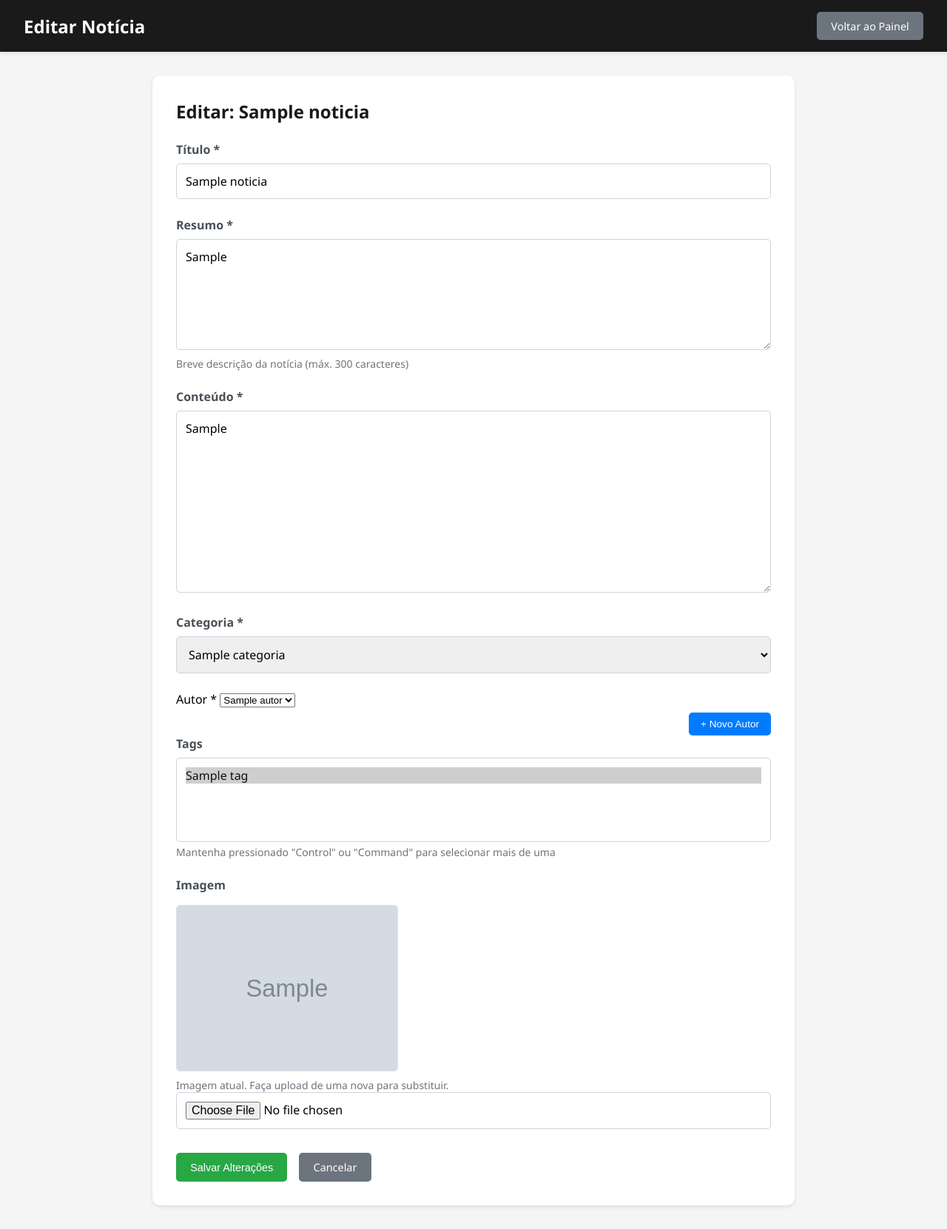
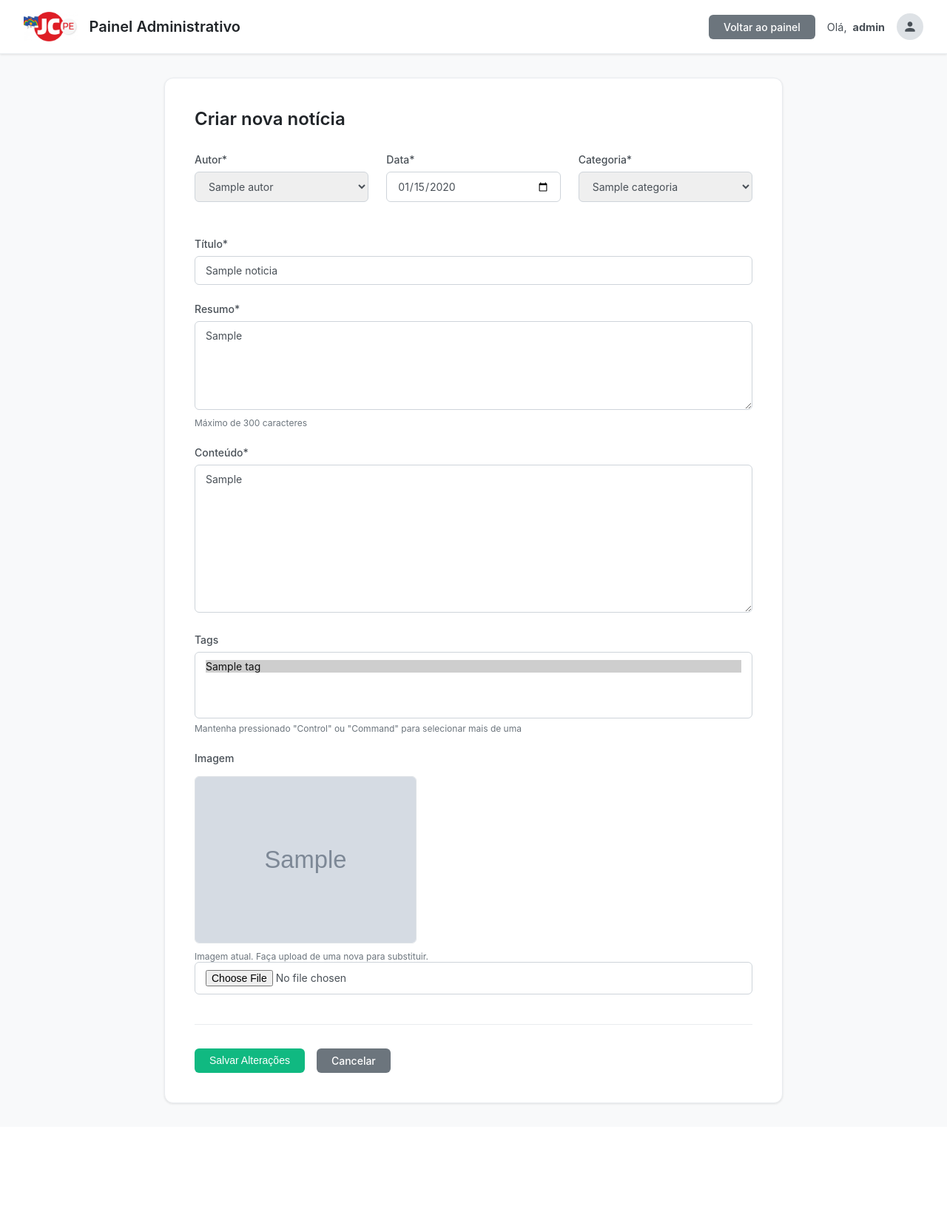
Before and after one commit to louise-pessoa/claraboiacorp, a Django app: page /painel/noticia/1/editar/ in a window 1280 px wide. Shown: the whole page at 74% size. After the commit the page ends 1493 px from the top, so only its background shows below. Run offline with Django 5.2, Linux system fonts and the light colour scheme; a user stored in the database is signed in; tables that the repository leaves empty hold one stand-in row (values such as "Sample post"); grey boxes marked "Sample" are stand-in pictures; parts of the project's set-up code (start-up, migrations or seed data) failed here and were passed over.

Commit message:
painel de criar noticia atualizado

```diff
--- a/jcpemobile/templates/admin_form_noticia.html
+++ b/jcpemobile/templates/admin_form_noticia.html
@@ -1,9 +1,11 @@
+{% load static %}
 <!DOCTYPE html>
 <html lang="pt-BR">
 <head>
     <meta charset="UTF-8">
     <meta name="viewport" content="width=device-width, initial-scale=1.0">
-    <title>{% if noticia %}Editar{% else %}Nova{% endif %} Notícia - Admin</title>
+    <title>{% if noticia %}Editar{% else %}Criar nova{% endif %} notícia - Painel Administrativo</title>
+    <link rel="icon" type="image/png" href="{% static 'images/jc-favicon.png' %}">
     <style>
         * {
             margin: 0;
@@ -12,33 +14,79 @@
         }
 
         body {
-            font-family: 'Segoe UI', Tahoma, Geneva, Verdana, sans-serif;
-            background: #f5f5f5;
+            font-family: -apple-system, BlinkMacSystemFont, 'Segoe UI', Roboto, 'Helvetica Neue', Arial, sans-serif;
+            background: #f8f9fa;
+            color: #212529;
         }
 
         .header {
-            background: #1a1a1a;
-            color: white;
+            background: #ffffff;
             padding: 1rem 2rem;
             display: flex;
             justify-content: space-between;
             align-items: center;
-            box-shadow: 0 2px 5px rgba(0,0,0,0.1);
+            box-shadow: 0 1px 3px rgba(0,0,0,0.1);
+            border-bottom: 1px solid #e9ecef;
+        }
+
+        .header-left {
+            display: flex;
+            align-items: center;
+            gap: 1rem;
+        }
+
+        .header-logo {
+            height: 40px;
+            width: auto;
         }
 
         .header h1 {
-            font-size: 1.5rem;
+            font-size: 1.25rem;
+            font-weight: 600;
+            color: #212529;
+        }
+
+        .header-right {
+            display: flex;
+            align-items: center;
+            gap: 1rem;
+        }
+
+        .user-info {
+            display: flex;
+            align-items: center;
+            gap: 0.5rem;
+            color: #495057;
+            font-size: 0.9rem;
+        }
+
+        .user-avatar {
+            width: 36px;
+            height: 36px;
+            background: #dee2e6;
+            border-radius: 50%;
+            display: flex;
+            align-items: center;
+            justify-content: center;
+            color: #495057;
+        }
+
+        .user-avatar svg {
+            width: 20px;
+            height: 20px;
         }
 
         .btn {
-            padding: 0.6rem 1.2rem;
+            padding: 0.5rem 1.25rem;
             border: none;
-            border-radius: 5px;
+            border-radius: 6px;
             cursor: pointer;
             text-decoration: none;
             display: inline-block;
-            transition: all 0.3s;
-            font-size: 0.9rem;
+            transition: all 0.2s;
+            font-size: 0.875rem;
+            font-weight: 500;
+            text-align: center;
         }
 
         .btn-secondary {
@@ -51,51 +99,51 @@
         }
 
         .btn-success {
-            background: #28a745;
+            background: #10b981;
             color: white;
         }
 
         .btn-success:hover {
-            background: #218838;
+            background: #059669;
+            transform: translateY(-1px);
+            box-shadow: 0 2px 5px rgba(16,185,129,0.3);
         }
 
         .btn-primary {
-            background: #007bff;
+            background: #0d6efd;
             color: white;
-            font-size: 0.85rem;
-            padding: 0.5rem 1rem;
         }
 
         .btn-primary:hover {
-            background: #0056b3;
-        }
-
-        .form-group-with-button {
-            display: flex;
-            gap: 0.5rem;
-            align-items: flex-start;
-        }
-
-        .form-group-with-button > div:first-child {
-            flex: 1;
+            background: #0b5ed7;
         }
 
         .container {
             max-width: 900px;
             margin: 2rem auto;
-            padding: 0 1rem;
+            padding: 0 2rem;
         }
 
         .form-container {
             background: white;
-            border-radius: 10px;
-            padding: 2rem;
-            box-shadow: 0 2px 5px rgba(0,0,0,0.1);
+            border-radius: 12px;
+            padding: 2.5rem;
+            box-shadow: 0 1px 3px rgba(0,0,0,0.1);
+            border: 1px solid #e9ecef;
         }
 
         .form-container h2 {
+            font-size: 1.5rem;
+            font-weight: 600;
+            color: #212529;
+            margin-bottom: 2rem;
+        }
+
+        .form-row {
+            display: grid;
+            grid-template-columns: 1fr 1fr 1fr;
+            gap: 1.5rem;
             margin-bottom: 1.5rem;
-            color: #1a1a1a;
         }
 
         .form-group {
@@ -105,86 +153,118 @@
         .form-group label {
             display: block;
             margin-bottom: 0.5rem;
-            font-weight: 600;
+            font-weight: 500;
             color: #495057;
+            font-size: 0.875rem;
         }
 
         .form-group input[type="text"],
+        .form-group input[type="date"],
         .form-group input[type="file"],
         .form-group select,
         .form-group textarea {
             width: 100%;
-            padding: 0.75rem;
+            padding: 0.625rem 0.875rem;
             border: 1px solid #ced4da;
-            border-radius: 5px;
-            font-size: 1rem;
+            border-radius: 6px;
+            font-size: 0.875rem;
             font-family: inherit;
+            color: #495057;
+            transition: border-color 0.2s, box-shadow 0.2s;
+        }
+
+        .form-group input::placeholder,
+        .form-group textarea::placeholder {
+            color: #adb5bd;
         }
 
         .form-group textarea {
-            min-height: 150px;
+            min-height: 120px;
             resize: vertical;
+        }
+
+        .form-group textarea.conteudo {
+            min-height: 200px;
         }
 
         .form-group input:focus,
         .form-group select:focus,
         .form-group textarea:focus {
             outline: none;
-            border-color: #007bff;
-            box-shadow: 0 0 0 3px rgba(0,123,255,0.1);
+            border-color: #0d6efd;
+            box-shadow: 0 0 0 3px rgba(13,110,253,0.1);
+        }
+
+        .help-text {
+            font-size: 0.75rem;
+            color: #6c757d;
+            margin-top: 0.375rem;
+        }
+
+        .error {
+            color: #dc3545;
+            font-size: 0.8125rem;
+            margin-top: 0.375rem;
+        }
+
+        .alert {
+            padding: 1rem 1.25rem;
+            border-radius: 8px;
+            margin-bottom: 1.5rem;
+            border: 1px solid transparent;
+        }
+
+        .alert-error {
+            background: #fee2e2;
+            color: #991b1b;
+            border-color: #fecaca;
+        }
+
+        .alert-success {
+            background: #d1fae5;
+            color: #065f46;
+            border-color: #a7f3d0;
+        }
+
+        .current-image {
+            max-width: 300px;
+            margin-top: 0.5rem;
+            border-radius: 6px;
+            border: 1px solid #dee2e6;
         }
 
         .form-actions {
             display: flex;
             gap: 1rem;
-            margin-top: 2rem;
-        }
-
-        .error {
-            color: #dc3545;
-            font-size: 0.875rem;
-            margin-top: 0.25rem;
-        }
-
-        .alert {
-            padding: 1rem;
-            border-radius: 5px;
-            margin-bottom: 1rem;
-        }
-
-        .alert-error {
-            background: #f8d7da;
-            color: #721c24;
-            border: 1px solid #f5c6cb;
-        }
-
-        .help-text {
-            font-size: 0.875rem;
-            color: #6c757d;
-            margin-top: 0.25rem;
-        }
-
-        .current-image {
-            max-width: 300px;
-            margin-top: 0.5rem;
-            border-radius: 5px;
-            border: 1px solid #dee2e6;
+            margin-top: 2.5rem;
+            padding-top: 2rem;
+            border-top: 1px solid #e9ecef;
         }
 
         @media (max-width: 768px) {
+            .header {
+                flex-direction: column;
+                gap: 1rem;
+                padding: 1rem;
+            }
+
+            .container {
+                padding: 1rem;
+            }
+
+            .form-container {
+                padding: 1.5rem;
+            }
+
+            .form-row {
+                grid-template-columns: 1fr;
+            }
+
             .form-actions {
                 flex-direction: column;
             }
 
             .btn {
-                width: 100%;
-            }
-
-            .form-group-with-button {
-                flex-direction: column;
-            }
-
-            .btn-primary {
                 width: 100%;
             }
         }
@@ -211,7 +291,7 @@
         .modal-content {
             background-color: white;
             padding: 2rem;
-            border-radius: 10px;
+            border-radius: 12px;
             box-shadow: 0 4px 20px rgba(0,0,0,0.3);
             max-width: 500px;
             width: 90%;
@@ -227,7 +307,9 @@
 
         .modal-header h3 {
             margin: 0;
-            color: #1a1a1a;
+            color: #212529;
+            font-size: 1.25rem;
+            font-weight: 600;
         }
 
         .close {
@@ -240,7 +322,7 @@
         }
 
         .close:hover {
-            color: #1a1a1a;
+            color: #212529;
         }
 
         .modal-body {
@@ -262,23 +344,30 @@
             from { transform: translateY(-50px); opacity: 0; }
             to { transform: translateY(0); opacity: 1; }
         }
-
-        .alert-success {
-            background: #d4edda;
-            color: #155724;
-            border: 1px solid #c3e6cb;
-        }
     </style>
 </head>
 <body>
     <div class="header">
-        <h1>{% if noticia %}Editar Notícia{% else %}Nova Notícia{% endif %}</h1>
-        <a href="{% url 'admin_dashboard' %}" class="btn btn-secondary">Voltar ao Painel</a>
+        <div class="header-left">
+            <img src="{% static 'images/logo-jc.png' %}" alt="JC PE Logo" class="header-logo">
+            <h1>Painel Administrativo</h1>
+        </div>
+        <div class="header-right">
+            <a href="{% url 'admin_dashboard' %}" class="btn btn-secondary">Voltar ao painel</a>
+            <span class="user-info">
+                Olá, <strong>admin</strong>
+            </span>
+            <div class="user-avatar">
+                <svg xmlns="http://www.w3.org/2000/svg" viewBox="0 0 24 24" fill="currentColor">
+                    <path d="M12 12c2.21 0 4-1.79 4-4s-1.79-4-4-4-4 1.79-4 4 1.79 4 4 4zm0 2c-2.67 0-8 1.34-8 4v2h16v-2c0-2.66-5.33-4-8-4z"/>
+                </svg>
+            </div>
+        </div>
     </div>
 
     <div class="container">
         <div class="form-container">
-            <h2>{% if noticia %}Editar: {{ noticia.titulo }}{% else %}Criar Nova Notícia{% endif %}</h2>
+            <h2>Criar nova notícia</h2>
 
             {% if form.errors %}
                 <div class="alert alert-error">
@@ -289,50 +378,55 @@
             <form method="POST" enctype="multipart/form-data">
                 {% csrf_token %}
 
+                <div class="form-row">
+                    <div class="form-group">
+                        <label for="id_autor">Autor*</label>
+                        {{ form.autor }}
+                        {% if form.autor.errors %}
+                            <div class="error">{{ form.autor.errors.0 }}</div>
+                        {% endif %}
+                    </div>
+
+                    <div class="form-group">
+                        <label for="id_data_publicacao">Data*</label>
+                        <input type="date" name="data_publicacao" id="id_data_publicacao" placeholder="EX: 02/12/2025" value="{{ noticia.data_publicacao|date:'Y-m-d'|default:'' }}">
+                        {% if form.data_publicacao.errors %}
+                            <div class="error">{{ form.data_publicacao.errors.0 }}</div>
+                        {% endif %}
+                    </div>
+
+                    <div class="form-group">
+                        <label for="id_categoria">Categoria*</label>
+                        {{ form.categoria }}
+                        {% if form.categoria.errors %}
+                            <div class="error">{{ form.categoria.errors.0 }}</div>
+                        {% endif %}
+                    </div>
+                </div>
+
                 <div class="form-group">
-                    <label for="id_titulo">Título *</label>
-                    {{ form.titulo }}
+                    <label for="id_titulo">Título*</label>
+                    <input type="text" name="titulo" id="id_titulo" placeholder="Digite o título da notícia" value="{{ noticia.titulo|default:'' }}">
                     {% if form.titulo.errors %}
                         <div class="error">{{ form.titulo.errors.0 }}</div>
                     {% endif %}
                 </div>
 
                 <div class="form-group">
-                    <label for="id_resumo">Resumo *</label>
-                    {{ form.resumo }}
-                    <div class="help-text">Breve descrição da notícia (máx. 300 caracteres)</div>
+                    <label for="id_resumo">Resumo*</label>
+                    <textarea name="resumo" id="id_resumo" placeholder="Breve resumo da notícia (máx. 300 caracteres)">{{ noticia.resumo|default:'' }}</textarea>
+                    <div class="help-text">Máximo de 300 caracteres</div>
                     {% if form.resumo.errors %}
                         <div class="error">{{ form.resumo.errors.0 }}</div>
                     {% endif %}
                 </div>
 
                 <div class="form-group">
-                    <label for="id_conteudo">Conteúdo *</label>
-                    {{ form.conteudo }}
+                    <label for="id_conteudo">Conteúdo*</label>
+                    <textarea name="conteudo" id="id_conteudo" class="conteudo" placeholder="Conteúdo completo da notícia">{{ noticia.conteudo|default:'' }}</textarea>
                     {% if form.conteudo.errors %}
                         <div class="error">{{ form.conteudo.errors.0 }}</div>
                     {% endif %}
-                </div>
-
-                <div class="form-group">
-                    <label for="id_categoria">Categoria *</label>
-                    {{ form.categoria }}
-                    {% if form.categoria.errors %}
-                        <div class="error">{{ form.categoria.errors.0 }}</div>
-                    {% endif %}
-                </div>
-
-                <div class="form-group-with-button">
-                    <div>
-                        <label for="id_autor">Autor *</label>
-                        {{ form.autor }}
-                        {% if form.autor.errors %}
-                            <div class="error">{{ form.autor.errors.0 }}</div>
-                        {% endif %}
-                    </div>
-                    <button type="button" class="btn btn-primary" id="btnNovoAutor" style="margin-top: 1.8rem;">
-                        + Novo Autor
-                    </button>
                 </div>
 
                 <div class="form-group">
```
